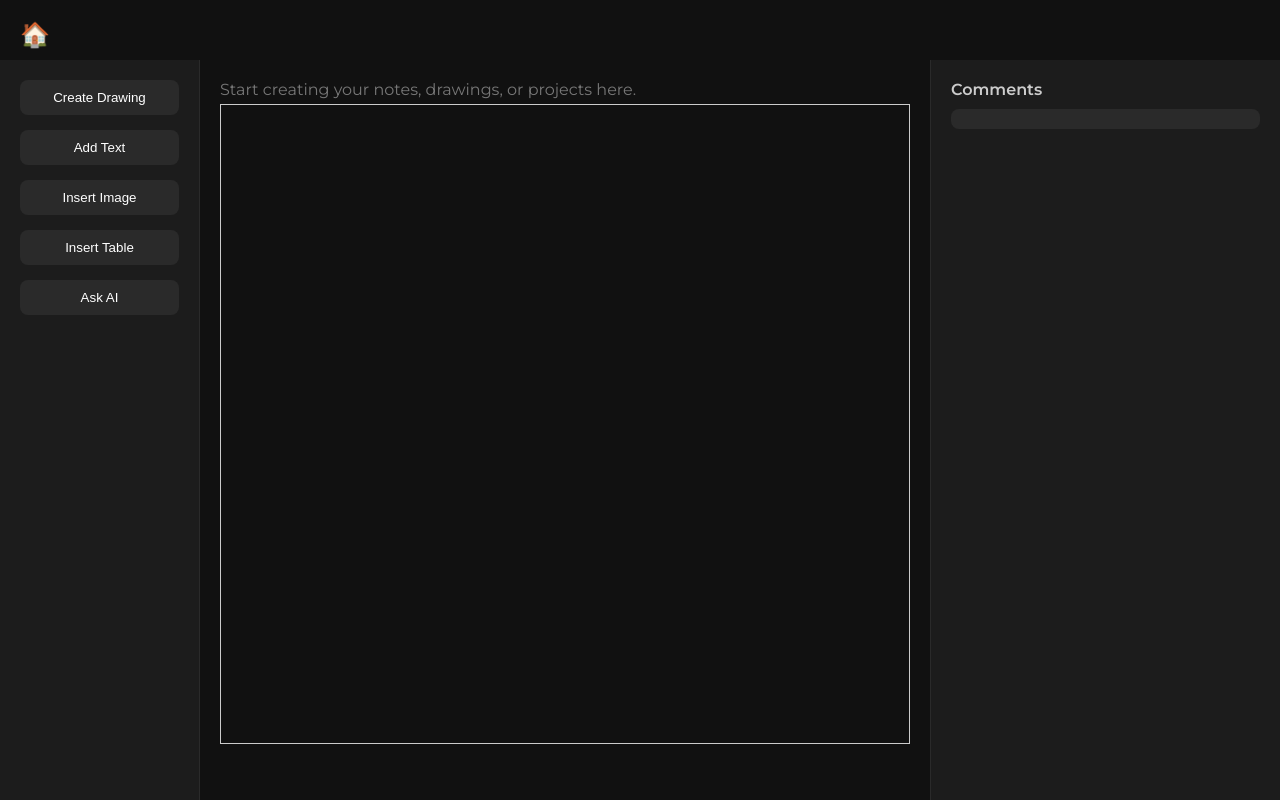
After one commit to W1nnie69/imp-thing, a Flask app: page /peer_review in a window 1280 px wide. The commit adds this page. Run offline with Flask 3, Linux system fonts and the light colour scheme.

Commit message:
ver 0.13
So much shit has changed. Forgot to commit earlier oops

```diff
--- a/main.py
+++ b/main.py
@@ -35,6 +35,7 @@ def load_usr_data(username):
         default_workspace = [{
             "workspace_id": 1,
             "workspace_name": "Default",
+            "class": "",
             "notes": []
         }]
         with open(filepath, "w") as f:
@@ -46,60 +47,6 @@ def write_user_data(username, data):
     filepath = f"./usr-data/{username}.json"
     with open(filepath, "w") as f:
         json.dump(data, f, indent=4)
-
-
-def load_workspaces():
-    if os.path.exists("workspaces.json"):
-        with open("workspaces.json", "r") as f:
-            content = f.read().strip()
-            if content:
-                try:
-                    data = json.loads(content)
-                    if isinstance(data, list):
-                        return data
-                    else:
-                        return []
-                except json.JSONDecodeError:
-                    return []
-            else:
-                return []
-    else:
-        return []
-
-
-def load_notes():
-    print("Attempting to load notes...")  # <---- add this
-    if os.path.exists("notes.json"):
-        with open("notes.json", "r") as f:
-            content = f.read().strip()
-            print("Raw notes.json content:", content)  # <---- add this too
-            if content:
-                try:
-                    data = json.loads(content)
-                    print("Parsed data:", data)  # <---- and this
-                    if isinstance(data, list):
-                        return data
-                    else:
-                        return []
-                except json.JSONDecodeError as e:
-                    print("JSON Decode Error:", e)
-                    return []
-            else:
-                print("notes.json is empty")
-                return []
-    else:
-        print("notes.json file not found")
-        return []
-
-
-def write_workspaces_to_file(workspaces):
-    with open("workspaces.json", "w") as f:
-        json.dump(workspaces, f, indent=4)
-
-
-def write_notes_to_file(notes):
-    with open("notes.json", "w") as f:
-        json.dump(notes, f, indent=4)
 
 
 @app.route("/")
@@ -173,6 +120,11 @@ def workspace():
     return render_template("workspace.html")
 
 
+@app.route("/peer_review")
+def peer_review():
+    return render_template("peer_review.html")
+
+
 @app.route("/api/notes", methods=["GET"])
 def get_notes():
     username = session.get("username")
@@ -241,5 +193,31 @@ def ask_deepseek():
         print(response)
         return jsonify({"suggestions": response})
 
+
+@app.route("/api/class", methods=["GET", "POST"])
+def handle_class():
+    username = session.get("username")
+    if not username:
+        return jsonify({"error": "Not logged in"}), 401
+
+    data = load_usr_data(username)
+
+    # Find the workspace with ID 1
+    target_ws = next((ws for ws in data if ws["workspace_id"] == 1), None)
+    if not target_ws:
+        return jsonify({"error": "Workspace not found"}), 404
+
+    if request.method == "GET":
+        return jsonify({"class": target_ws.get("class", "")})
+
+    if request.method == "POST":
+        payload = request.get_json()
+        new_class = payload.get("class", "")
+        target_ws["class"] = new_class
+        write_user_data(username, data)
+        return jsonify({"status": "saved"})
+
+
+
 if __name__ == '__main__':
     app.run(debug=True)
--- /dev/null
+++ b/templates/peer_review.html
@@ -0,0 +1,172 @@
+<!DOCTYPE html>
+<html lang="en">
+<head>
+  <meta charset="UTF-8">
+  <title>Creative Editor</title>
+  <link href="https://fonts.googleapis.com/css2?family=Montserrat:wght@400;600&display=swap" rel="stylesheet">
+  <style>
+    * {
+      margin: 0;
+      padding: 0;
+      box-sizing: border-box;
+    }
+
+    #canvas {
+        width: 100%;
+        height: 80vh;
+        border: 1px solid #ccc;
+        position: relative;
+        overflow: hidden;
+        margin-top: 5px;
+    }
+
+    body {
+      font-family: 'Montserrat', sans-serif;
+      background-color: #111;
+      color: #f0f0f0;
+      display: flex;
+      height: 100vh;
+      overflow: hidden;
+    }
+
+    .home-icon {
+      position: absolute;
+      top: 20px;
+      left: 20px;
+      font-size: 24px;
+      color: #ccc;
+      text-decoration: none;
+      z-index: 10;
+    }
+
+    .container {
+      display: flex;
+      width: 100%;
+      padding-top: 60px;
+    }
+
+    .sidebar-left {
+      width: 200px;
+      background-color: #1c1c1c;
+      padding: 20px;
+      display: flex;
+      flex-direction: column;
+      gap: 15px;
+      border-right: 1px solid #2a2a2a;
+    }
+
+    .sidebar-left button {
+      padding: 10px;
+      background: #2a2a2a;
+      border: none;
+      border-radius: 8px;
+      color: #fff;
+      cursor: pointer;
+      transition: background 0.3s;
+    }
+
+    .sidebar-left button:hover {
+      background: #444;
+    }
+
+    .main-content {
+      flex-grow: 1;
+      padding: 20px;
+      overflow-y: auto;
+    }
+
+    .main-content input[type="text"] {
+      width: 100%;
+      padding: 12px;
+      margin-bottom: 20px;
+      background: #2b2b2b;
+      border: none;
+      border-radius: 10px;
+      color: white;
+      font-size: 16px;
+    }
+
+    .sidebar-right {
+      width: 350px;
+      background-color: #1c1c1c;
+      padding: 20px;
+      border-left: 1px solid #2a2a2a;
+      overflow-y: auto;
+    }
+
+    .sidebar-right h3 {
+      font-size: 16px;
+      margin-bottom: 10px;
+      color: #ccc;
+    }
+
+    .suggestion {
+      margin-bottom: 15px;
+      background: #2a2a2a;
+      padding: 10px;
+      border-radius: 8px;
+    }
+
+    .suggestion a {
+      color: #80d8ff;
+      text-decoration: none;
+      font-size: 14px;
+    }
+
+    .suggestion a:hover {
+      text-decoration: underline;
+    }
+
+    .suggestion p {
+      white-space: pre-wrap;
+    }
+
+  </style>
+</head>
+<body>
+
+  <a href="/dashboard" class="home-icon">🏠</a>
+
+  <div class="container">
+
+    <div class="sidebar-left">
+      <button>Create Drawing</button>
+      <button>Add Text</button>
+      <button>Insert Image</button>
+      <button>Insert Table</button>
+      <button id="askAiButton" onclick="sendNotesToAIHelper()">Ask AI</button>
+    </div>
+
+    <div class="main-content">
+      <!-- <input type="text" placeholder="Enter your title here..." /> -->
+      <!-- You can add editable content or canvas here -->
+       <p style="color:#777;">Start creating your notes, drawings, or projects here.</p>
+      <div id="canvas"></div>
+
+    </div>
+
+    <div class="sidebar-right">
+      <h3>Comments</h3>
+      <div class="suggestion">
+        <p></p>
+      </div>
+      <!-- <div class="suggestion">
+        <strong>The Organic Chemistry Tutor</strong><br>
+        <a href="https://www.youtube.com/@TheOrganicChemistryTutor" target="_blank">YouTube Channel</a>
+      </div>
+      <div class="suggestion">
+        <strong>CrashCourse</strong><br>
+        <a href="https://www.youtube.com/@CrashCourse" target="_blank">YouTube Channel</a>
+      </div> -->
+    </div>
+
+  </div>
+
+  <script>
+
+  </script>
+
+
+
+</body>
+</html>
--- a/usr-data/dani.json
+++ b/usr-data/dani.json
@@ -2,6 +2,7 @@
     {
         "workspace_id": 1,
         "workspace_name": "Default",
+        "class": "P02",
         "notes": [
             {
                 "id": "note-0",
--- a/usr-data/mickey.json
+++ b/usr-data/mickey.json
@@ -2,6 +2,7 @@
     {
         "workspace_id": 1,
         "workspace_name": "Default",
+        "class": "",
         "notes": [
             {
                 "id": "note-0",
--- a/usr-data/test.json
+++ b/usr-data/test.json
@@ -2,6 +2,7 @@
     {
         "workspace_id": 1,
         "workspace_name": "Default",
+        "class": "",
         "notes": [
             {
                 "id": "note-0",
```
Also changed, not shown: templates/dashboard.html (+55 -0 lines), templates/workspace.html (+58 -1 lines), 1 other file.
